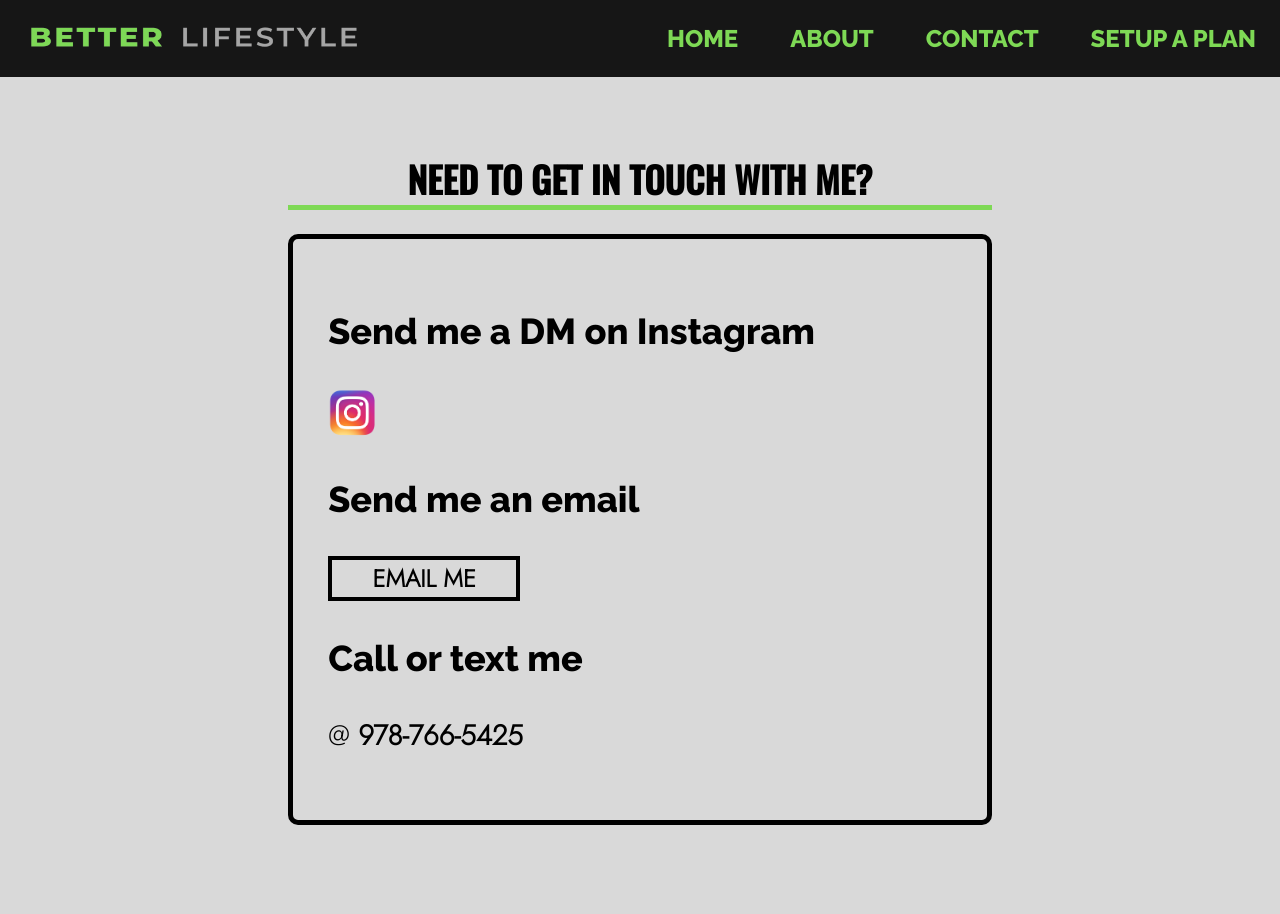
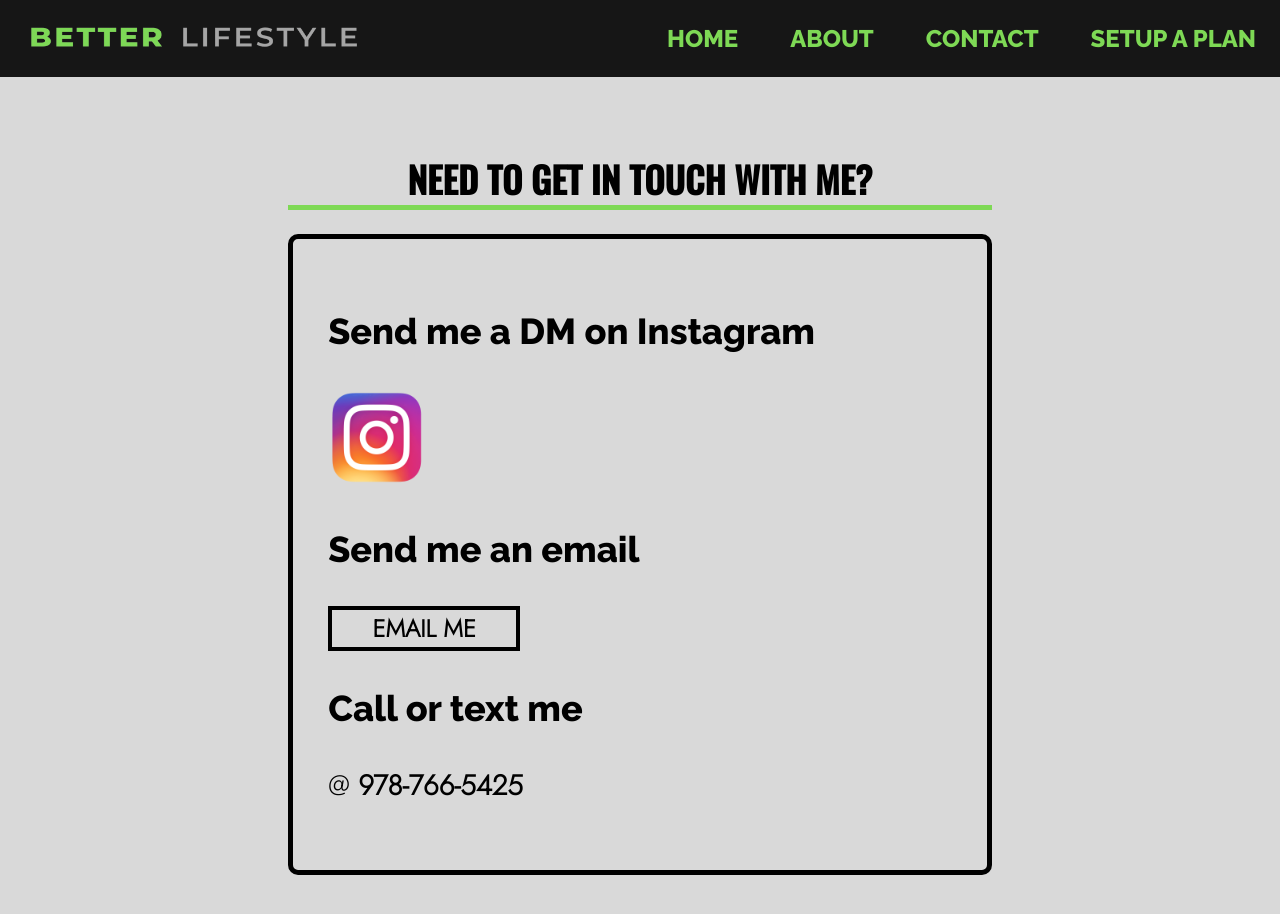
Before and after one commit to jproduct74/better-lifestyle, a plain HTML site: page pages/contact/contact.html in a window 1280 px wide. Drawn offline with nearby package versions, Linux system fonts and the light colour scheme.

Commit message:
quick fix
resized insta logo

```diff
--- a/pages/contact/contact.html
+++ b/pages/contact/contact.html
@@ -35,7 +35,7 @@
                 <div id="child-two">
                 <p class="child-socials" style="font-family: 'Raleway', sans serif; font-size: 36px;"><strong>Send me a DM on Instagram</strong></p>
                 <a href="https://www.instagram.com/betterlifestyle365/?igshid=YmMyMTA2M2Y%3D">
-                    <img src="../../images/insta.png" style="height: 50px; width: auto;">
+                    <img src="../../images/insta.png" style="height: 100px; width: auto;">
                     </a>
                 <p class="child-email" style="font-family: 'Raleway', sans serif; font-size: 36px;"><strong>Send me an email</strong></p>
                 <a href="mailto:betterlifestyle247365@gmail.com">
```
